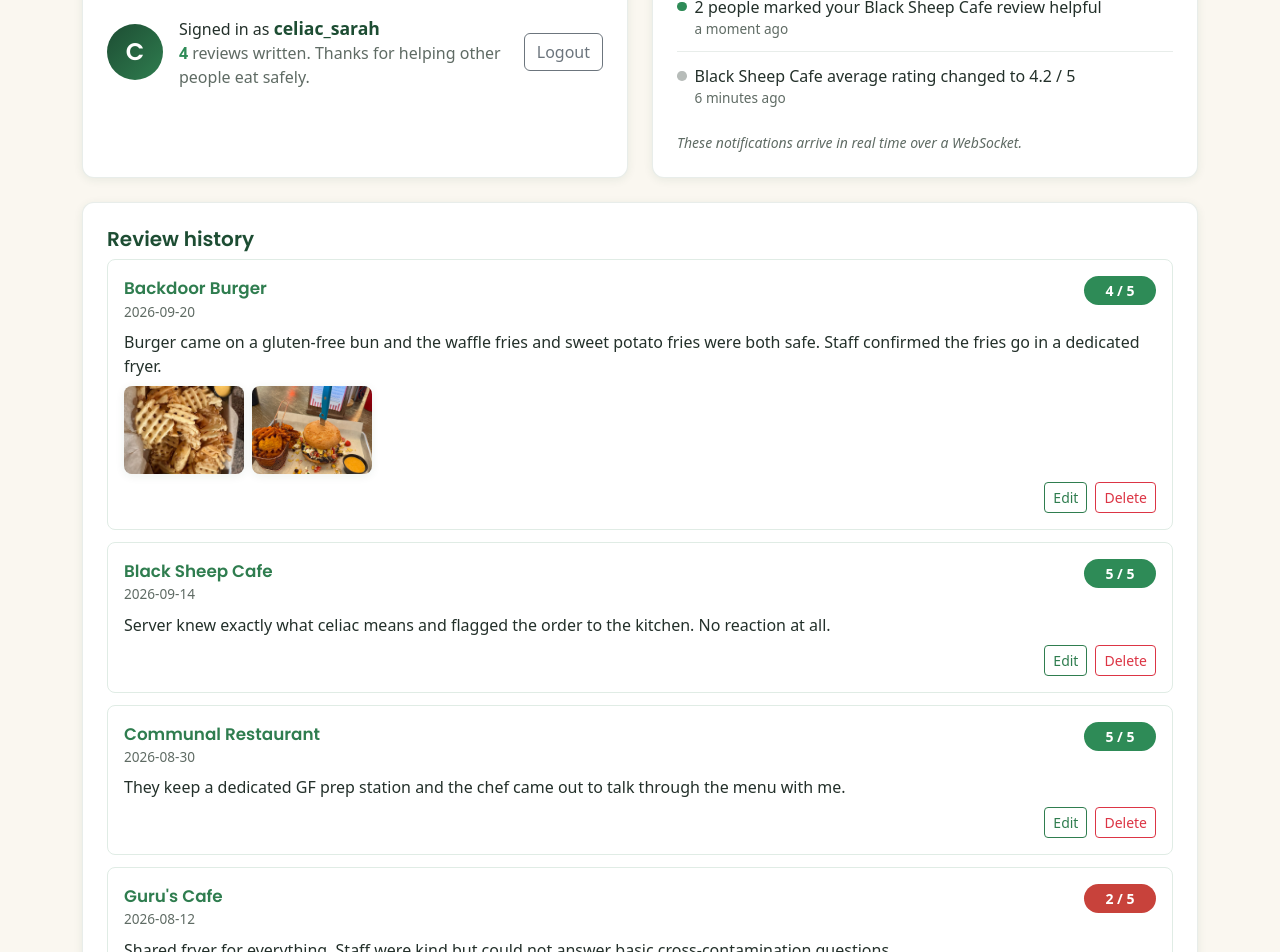
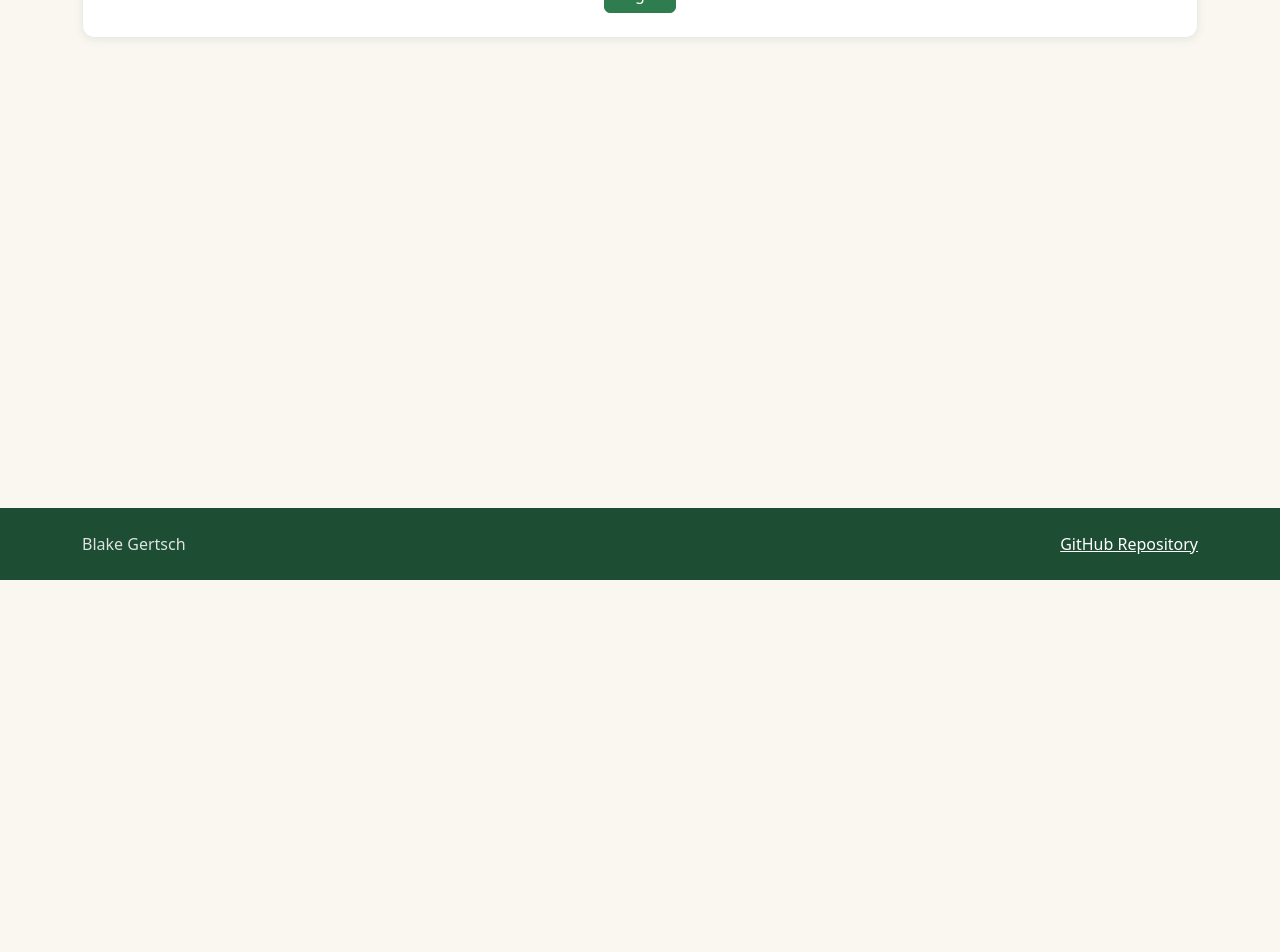
Before and after one commit to blakeg9944/Fall2026Startup, a React (Vite) app: page /my-reviews in a window 1280 px wide. Shown: the part 220-1172 px from the top of the page. After the commit the page ends 800 px from the top, so only its background shows below. Built offline with nearby package versions, Linux system fonts and the light colour scheme; a web font is replaced by a local one.

Commit message:
Show the logged in user's reviews in My Reviews

```diff
--- a/src/app.jsx
+++ b/src/app.jsx
@@ -77,7 +77,7 @@ export default function App() {
           <Route path="/browse" element={<Browse />} />
           <Route path="/restaurant/:id" element={<Restaurant userName={userName} />} />
           <Route path="/review/:id" element={<Review userName={userName} />} />
-          <Route path="/my-reviews" element={<MyReviews />} />
+          <Route path="/my-reviews" element={<MyReviews userName={userName} onLogout={logout} />} />
           <Route path="*" element={<NotFound />} />
         </Routes>
 
--- a/src/myReviews/myReviews.jsx
+++ b/src/myReviews/myReviews.jsx
@@ -1,8 +1,32 @@
 import React from 'react';
 import { Link } from 'react-router-dom';
+import { getPlaceDetails } from '../data/places';
+import { getReviewsByUser } from '../data/reviewStore';
+import { badgeClass, formatRating, reviewRating } from '../data/stats';
 import './myReviews.css';
 
-export function MyReviews() {
+export function MyReviews({ userName, onLogout }) {
+  const [reviews, setReviews] = React.useState([]);
+
+  // Load this user's reviews on mount, and again if someone else logs in
+  React.useEffect(() => {
+    setReviews(userName ? getReviewsByUser(userName) : []);
+  }, [userName]);
+
+  if (!userName) {
+    return (
+      <main className="container">
+        <section className="gg-card text-center">
+          <h2>Log in to see your reviews</h2>
+          <p>Your reviews are tied to your account.</p>
+          <Link className="btn btn-success" to="/">
+            Log in
+          </Link>
+        </section>
+      </main>
+    );
+  }
+
   return (
     <main className="container">
       <div className="page-intro">
@@ -11,19 +35,18 @@ export function MyReviews() {
 
       <div className="my-reviews-grid">
         <section className="gg-card" id="user-summary">
-          {/* Placeholder: the logged in user's name comes from the authenticated session */}
           <div className="avatar" aria-hidden="true">
-            C
+            {userName[0].toUpperCase()}
           </div>
           <div className="summary-text">
             <p className="signed-in">
-              Signed in as <strong>celiac_sarah</strong>
+              Signed in as <strong>{userName}</strong>
             </p>
             <p className="review-count">
-              <strong>4</strong> reviews written. Thanks for helping other people eat safely.
+              <strong>{reviews.length}</strong> {reviews.length === 1 ? 'review' : 'reviews'} written. Thanks for helping other people eat safely.
             </p>
           </div>
-          <Link className="btn btn-outline-secondary" to="/">
+          <Link className="btn btn-outline-secondary" to="/" onClick={onLogout}>
             Logout
           </Link>
         </section>
@@ -50,101 +73,46 @@ export function MyReviews() {
 
         <section className="gg-card" id="review-history">
           <h3>Review history</h3>
-          {/* Placeholder: these reviews are read from the database and filtered to this user */}
+          {reviews.length === 0 ? (
+            <p>
+              You haven't written any reviews yet. <Link to="/">Search for a restaurant</Link> to write your first one.
+            </p>
+          ) : (
             <ul className="review-list">
-            <li className="review-item">
+              {reviews.map((review) => {
+                const place = getPlaceDetails(review.restaurantId);
+                const rating = reviewRating(review);
+                return (
+                  <li className="review-item" key={review.id}>
                     <div className="review-head">
                       <div className="review-title">
-                  <Link className="restaurant-link" to="/restaurant/backdoor-burger">
-                    Backdoor Burger
+                        <Link className="restaurant-link" to={`/restaurant/${review.restaurantId}`}>
+                          {place ? place.name : review.restaurantId}
                         </Link>
-                  <time className="review-date" dateTime="2026-09-20">
-                    2026-09-20
+                        <time className="review-date" dateTime={review.date}>
+                          {review.date}
                         </time>
                       </div>
-                <span className="rating-badge safe">4 / 5</span>
+                      <span className={`rating-badge ${badgeClass(rating)}`}>{formatRating(rating)}</span>
                     </div>
-              <p className="review-text">Burger came on a gluten-free bun and the waffle fries and sweet potato fries were both safe. Staff confirmed the fries go in a dedicated fryer.</p>
+                    <p className="review-text">{review.comments}</p>
+                    {review.photos.length > 0 && (
                       <div className="photo-row">
-                <img src="/images/backdoor-burger-fries.jpg" alt="Basket of waffle fries with two cups of cheese sauce" />
-                <img src="/images/backdoor-burger-burger.jpg" alt="Burger on a gluten-free bun with sweet potato waffle fries and dipping sauce" />
+                        {review.photos.map((photo, i) => (
+                          <img key={i} src={photo} alt={`Photo ${i + 1} from your review of ${place ? place.name : 'this restaurant'}`} />
+                        ))}
                       </div>
+                    )}
                     <div className="action-buttons">
-                <Link className="btn btn-sm btn-outline-success" to="/review/backdoor-burger">
+                      <Link className="btn btn-sm btn-outline-success" to={`/review/${review.restaurantId}?edit=${review.id}`}>
                         Edit
-                </Link>
-                <Link className="btn btn-sm btn-outline-danger" to="/my-reviews">
-                  Delete
                       </Link>
                     </div>
                   </li>
-            <li className="review-item">
-              <div className="review-head">
-                <div className="review-title">
-                  <Link className="restaurant-link" to="/restaurant/black-sheep-cafe">
-                    Black Sheep Cafe
-                  </Link>
-                  <time className="review-date" dateTime="2026-09-14">
-                    2026-09-14
-                  </time>
-                </div>
-                <span className="rating-badge safe">5 / 5</span>
-              </div>
-              <p className="review-text">Server knew exactly what celiac means and flagged the order to the kitchen. No reaction at all.</p>
-              <div className="action-buttons">
-                <Link className="btn btn-sm btn-outline-success" to="/review/black-sheep-cafe">
-                  Edit
-                </Link>
-                <Link className="btn btn-sm btn-outline-danger" to="/my-reviews">
-                  Delete
-                </Link>
-              </div>
-            </li>
-            <li className="review-item">
-              <div className="review-head">
-                <div className="review-title">
-                  <Link className="restaurant-link" to="/restaurant/communal-restaurant">
-                    Communal Restaurant
-                  </Link>
-                  <time className="review-date" dateTime="2026-08-30">
-                    2026-08-30
-                  </time>
-                </div>
-                <span className="rating-badge safe">5 / 5</span>
-              </div>
-              <p className="review-text">They keep a dedicated GF prep station and the chef came out to talk through the menu with me.</p>
-              <div className="action-buttons">
-                <Link className="btn btn-sm btn-outline-success" to="/review/communal-restaurant">
-                  Edit
-                </Link>
-                <Link className="btn btn-sm btn-outline-danger" to="/my-reviews">
-                  Delete
-                </Link>
-              </div>
-            </li>
-            <li className="review-item">
-              <div className="review-head">
-                <div className="review-title">
-                  <Link className="restaurant-link" to="/restaurant/gurus-cafe">
-                    Guru's Cafe
-                  </Link>
-                  <time className="review-date" dateTime="2026-08-12">
-                    2026-08-12
-                  </time>
-                </div>
-                <span className="rating-badge risk">2 / 5</span>
-              </div>
-              <p className="review-text">Shared fryer for everything. Staff were kind but could not answer basic cross-contamination questions.</p>
-              <div className="action-buttons">
-                <Link className="btn btn-sm btn-outline-success" to="/review/gurus-cafe">
-                  Edit
-                </Link>
-                <Link className="btn btn-sm btn-outline-danger" to="/my-reviews">
-                  Delete
-                </Link>
-              </div>
-            </li>
+                );
+              })}
             </ul>
+          )}
           <p className="placeholder-note">Your reviews are stored in the database and can be edited or deleted at any time.</p>
         </section>
       </div>
```
Lines whose indentation alone changed are shown as unchanged.
